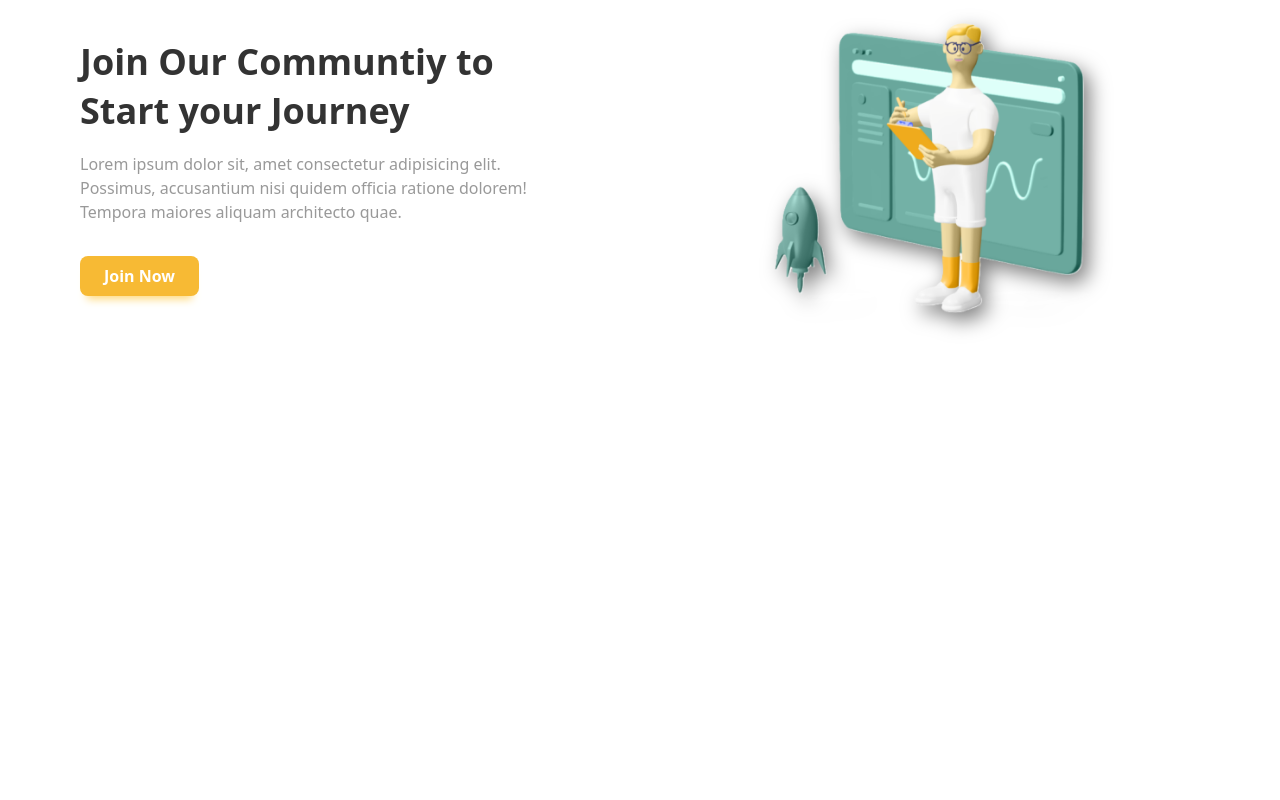
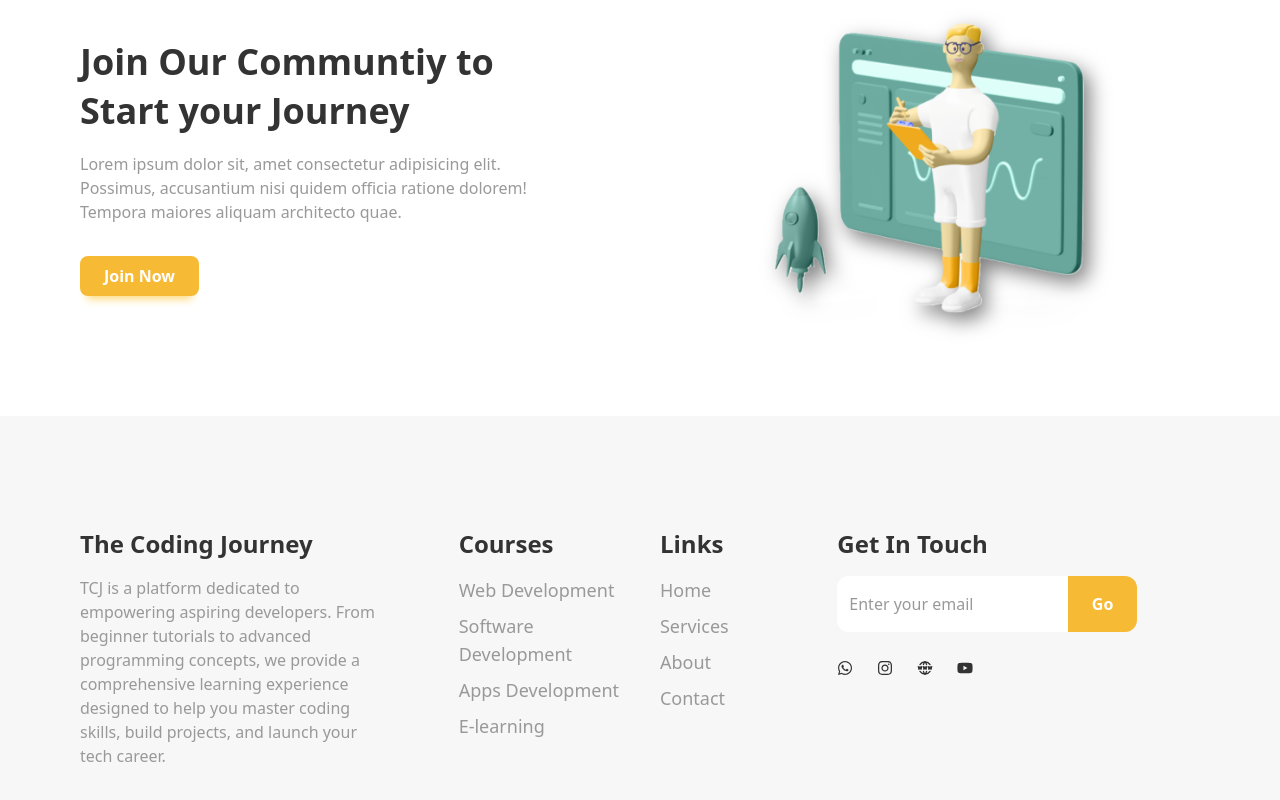
Before and after one commit to kalebted/E-Learning-Web, a React (Vite) app in the folder e-learning/: page / in a window 1280 px wide. Shown: the part 2492-3292 px from the top of the page. Before the commit the page ends 2908 px from the top, so only its background shows below. Built offline with nearby package versions, Linux system fonts and the light colour scheme.

Commit message:
Finished the footer and wrapped up

```diff
--- a/e-learning/src/App.jsx
+++ b/e-learning/src/App.jsx
@@ -4,6 +4,7 @@ import Services from './components/Services/Services';
 import Banner from './components/Banner/Banner';
 import Subscribe from './components/Subscribe/Subscribe';
 import Banner2 from './components/Banner/Banner2';
+import Footer from './components/Footer/Footer';
 
 const App = () => {
   return (
@@ -13,6 +14,7 @@ const App = () => {
       <Banner />
       <Subscribe />
       <Banner2 />
+      <Footer />
     </main>
   );
 }
--- /dev/null
+++ b/e-learning/src/components/Footer/Footer.jsx
@@ -0,0 +1,100 @@
+import { motion } from "framer-motion";
+import React from "react";
+import { FaInstagram, FaWhatsapp, FaYoutube } from "react-icons/fa";
+import { TbWorldWww } from "react-icons/tb";
+
+const Footer = () => {
+  return (
+    <footer className="py-28 bg-[#f7f7f7]">
+      <motion.div
+      initial={{ opacity: 0, y: 50 }}
+      whileInView={{ opacity: 1, y: 0 }}
+      className="container">
+        <div className="grid grid-cols-1 md:grid-cols-2 lg:grid-cols-3 gap-14 md:gap-4">
+          {/* First section */}
+          <div className="space-y-4 max-w-[300px]">
+            <h1 className="text-2xl font-bold">The Coding Journey</h1>
+            <p className="text-dark2">
+              TCJ is a platform dedicated to empowering aspiring developers.
+              From beginner tutorials to advanced programming concepts, we
+              provide a comprehensive learning experience designed to help you
+              master coding skills, build projects, and launch your tech career.
+            </p>
+          </div>
+          {/* second section */}
+          <div className="grid grid-cols-2 gap-10">
+            <div className="space-y-4">
+              <h1 className="text-2xl font-bold">Courses</h1>
+              <div className="text-dark2">
+                <ul className="space-y-2 text-lg">
+                  <li className="duration-200 cursor-pointer hover:text-secondary">
+                    Web Development
+                  </li>
+                  <li className="duration-200 cursor-pointer hover:text-secondary">
+                    Software Development
+                  </li>
+                  <li className="duration-200 cursor-pointer hover:text-secondary">
+                    Apps Development
+                  </li>
+                  <li className="duration-200 cursor-pointer hover:text-secondary">
+                    E-learning
+                  </li>
+                </ul>
+              </div>
+            </div>
+            <div className="space-y-4">
+              <h1 className="text-2xl font-bold">Links</h1>
+              <div className="text-dark2">
+                <ul className="space-y-2 text-lg">
+                  <li className="duration-200 cursor-pointer hover:text-secondary">
+                    Home
+                  </li>
+                  <li className="duration-200 cursor-pointer hover:text-secondary">
+                    Services
+                  </li>
+                  <li className="duration-200 cursor-pointer hover:text-secondary">
+                    About
+                  </li>
+                  <li className="duration-200 cursor-pointer hover:text-secondary">
+                    Contact
+                  </li>
+                </ul>
+              </div>
+            </div>
+          </div>
+          {/* third section */}
+          <div className="space-y-4 max-w-[300px]">
+            <h1 className="text-2xl font-bold">Get In Touch</h1>
+            <div className="flex items-start">
+              <input
+                type="text"
+                placeholder="Enter your email"
+                className="w-full p-3 py-4 bg-white rounded-s-xl focus:ring-0 focus:outline-none placeholder:text-dark2"
+              />
+              <button className="px-6 py-4 font-semibold text-white rounded-e-xl bg-primary">
+                Go
+              </button>
+            </div>
+            {/* social icons */}
+            <div className="flex py-3 space-x-6">
+              <a href="#">
+                <FaWhatsapp className="duration-200 cursor-pointer hover:text-primary hover:scale-105 " />
+              </a>
+              <a href="#">
+                <FaInstagram className="duration-200 cursor-pointer hover:text-primary hover:scale-105 " />
+              </a>
+              <a href="#">
+                <TbWorldWww className="duration-200 cursor-pointer hover:text-primary hover:scale-105 " />
+              </a>
+              <a href="#">
+                <FaYoutube className="duration-200 cursor-pointer hover:text-primary hover:scale-105 " />
+              </a>
+            </div>
+          </div>
+        </div>
+      </motion.div>
+    </footer>
+  );
+};
+
+export default Footer;
```
